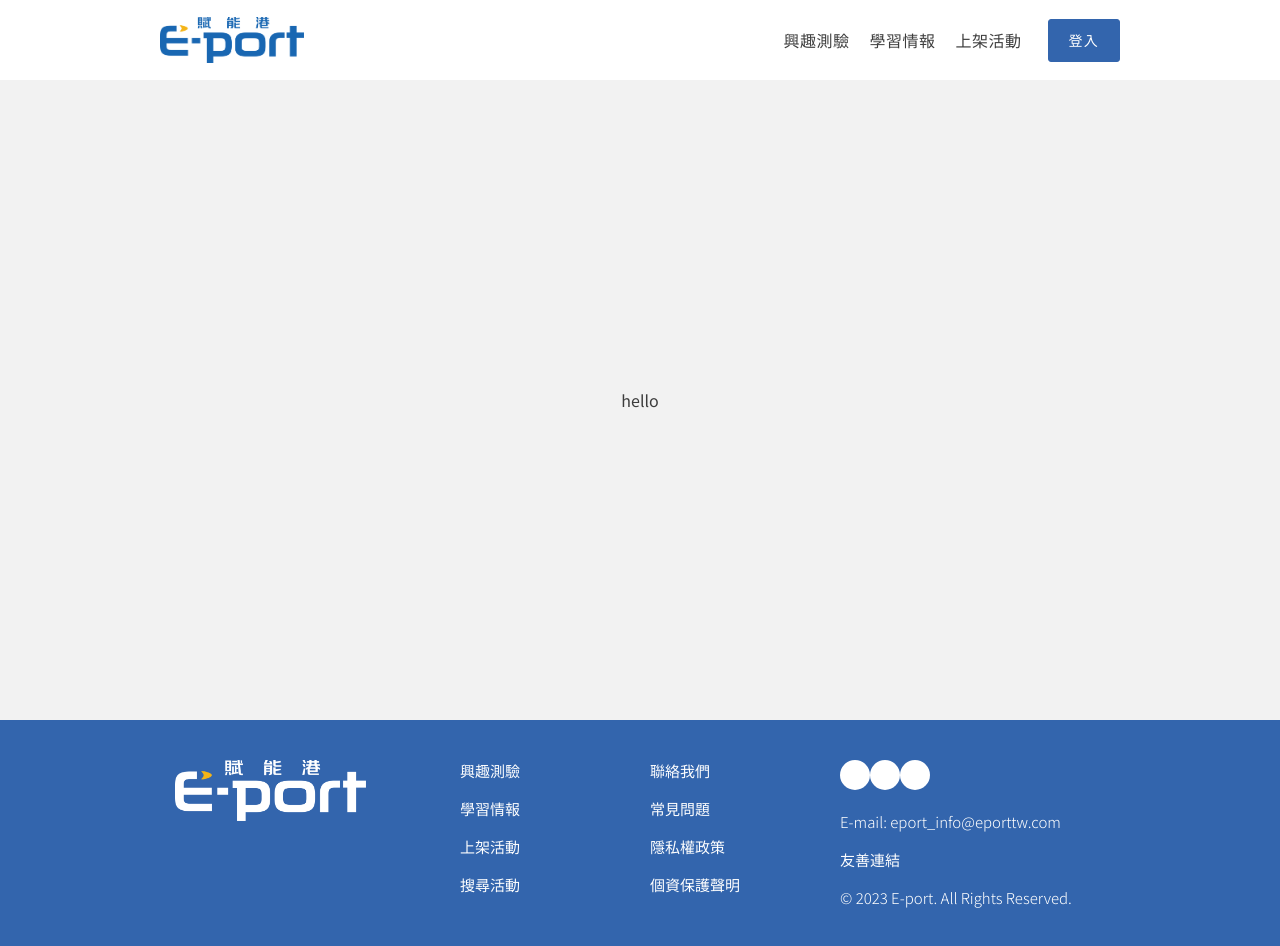
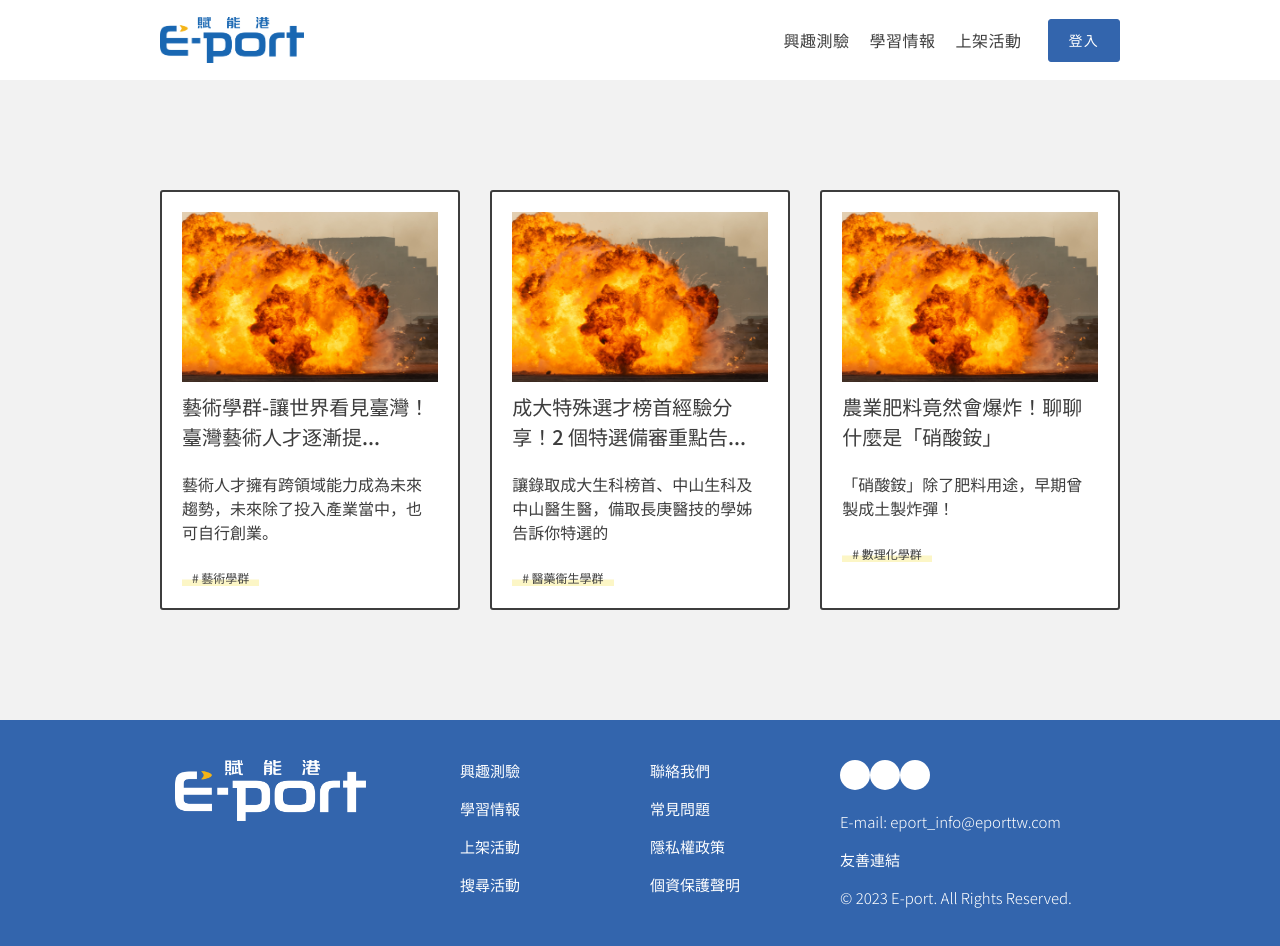
Before and after one commit to FOR-Shu/eport-homework, a Next.js app: page / in a window 1280 px wide. Shown: the top 946 px of the page. Built offline with nearby package versions, Linux system fonts and the light colour scheme.

Commit message:
[feat](Card): 卡片樣式新增

```diff
--- a/src/components/Card/Card.module.scss
+++ b/src/components/Card/Card.module.scss
@@ -0,0 +1,66 @@
+@import "@/styles/variables.scss";
+
+.cards {
+    display: flex;
+    flex-wrap: wrap;
+    justify-content: space-between;
+
+    &__card {
+        width: 100%;
+        flex: 0 0 calc(33.3% - 20px);
+        max-width: calc(33.3% - 20px);
+        background-color: $light;
+        border-radius: 3px;
+        padding: 20px;
+        // margin-bottom: 20px;
+        border: 2px solid $dark;
+        transition: .3s;
+
+        &:hover {
+            box-shadow: 0px 0px 20px rgba($color: #000000, $alpha: 0.4);
+            transform: translateY(-16px);
+        }
+
+        h3 {
+            font-size: 20px;
+            font-weight: 500;
+            text-decoration: none;
+            display: inline-block;
+            cursor: pointer;
+        }
+
+        img {
+            background-color: $bg;
+            margin-bottom: 10px;
+        }
+
+        &__content {
+            padding-top: 20px;
+        }
+
+        &__tag {
+            padding-top: 20px;
+
+            a {
+                font-size: 12px;
+                padding: 0 10px;
+                box-shadow: inset 0 -0.55em 0 0 $secondary;
+                transition: all .3s;
+
+                &:hover {
+                    box-shadow: inset 0 -0.75em 0 0 $orange;
+                }
+            }
+        }
+
+        @media screen and (max-width: 969px) {
+            flex: 0 0 calc(50% - 20px);
+            max-width: calc(50% - 20px);
+        }
+
+        @media screen and (max-width: 768px) {
+            flex: 0 0 100%;
+            max-width: 100%;
+        }
+    }
+}
--- a/src/components/Card/index.js
+++ b/src/components/Card/index.js
@@ -0,0 +1,42 @@
+import Image from 'next/image';
+import { useState } from "react";
+import classes from "./Card.module.scss";
+
+const Card = (props) => {
+    const [newCards] = useState([
+        {
+            title: '藝術學群-讓世界看見臺灣！臺灣藝術人才逐漸提...',
+            text: '藝術人才擁有跨領域能力成為未來趨勢，未來除了投入產業當中，也可自行創業。',
+            tag: '藝術學群'
+        },
+        {
+            title: '成大特殊選才榜首經驗分享！2 個特選備審重點告...',
+            text: '讓錄取成大生科榜首、中山生科及中山醫生醫，備取長庚醫技的學姊告訴你特選的',
+            tag: '醫藥衛生學群'
+        },
+        {
+            title: '農業肥料竟然會爆炸！聊聊什麼是「硝酸銨」',
+            text: '「硝酸銨」除了肥料用途，早期曾製成土製炸彈！',
+            tag: '數理化學群',
+        },
+    ])
+
+    return (
+        <div className={classes.cards}>
+            {newCards.map((card, i) => (
+                <div key={i} className={classes.cards__card}>
+                    <Image src='/img3.jpeg' alt='img' width='45' height='45' layout="responsive" />
+                    <h3>{card.title}</h3>
+                    <div className={classes.cards__card__content}>
+                        <p>{card.text}</p>
+                    </div>
+                    <div className={classes.cards__card__tag}>
+                        <a href="#"># {card.tag}</a>
+                    </div>
+                </div>
+            ))}
+        </div>
+    )
+};
+
+export default Card;
--- a/src/components/Layout/Layout.module.scss
+++ b/src/components/Layout/Layout.module.scss
@@ -7,6 +7,11 @@
     display: flex;
     justify-content: center;
     align-items: center;
+    padding: 0 1.5rem;
+
+    @include breakpoint(md) {
+        padding: 0 10rem;
+    }
 
     h1 {
         padding: 1.5rem 2.5rem;
@@ -21,4 +26,5 @@
         font-weight: 700;
         color: $primary;
     }
+
 }
--- a/src/pages/index.js
+++ b/src/pages/index.js
@@ -1,9 +1,11 @@
+import Card from '@/components/Card'
 import Layout from '@/components/Layout'
 
 export default function Index() {
+
   return (
     <Layout>
-      <div>hello</div>
+        <Card />
     </Layout>
   )
 }
--- a/src/styles/variables.scss
+++ b/src/styles/variables.scss
@@ -6,7 +6,8 @@ sans-serif;
 // colors
 $primary: #3365AD;
 $secondary: #FCF6C6;
-$dark: #3D3D3D;
+$orange: #E9B643;
+ $dark: #3D3D3D;
 $text: #3D3D3D;
 $light: #ffffff;
 $gray: #F3F3F3;
```
Also changed, not shown: public/img3.jpeg (added).
